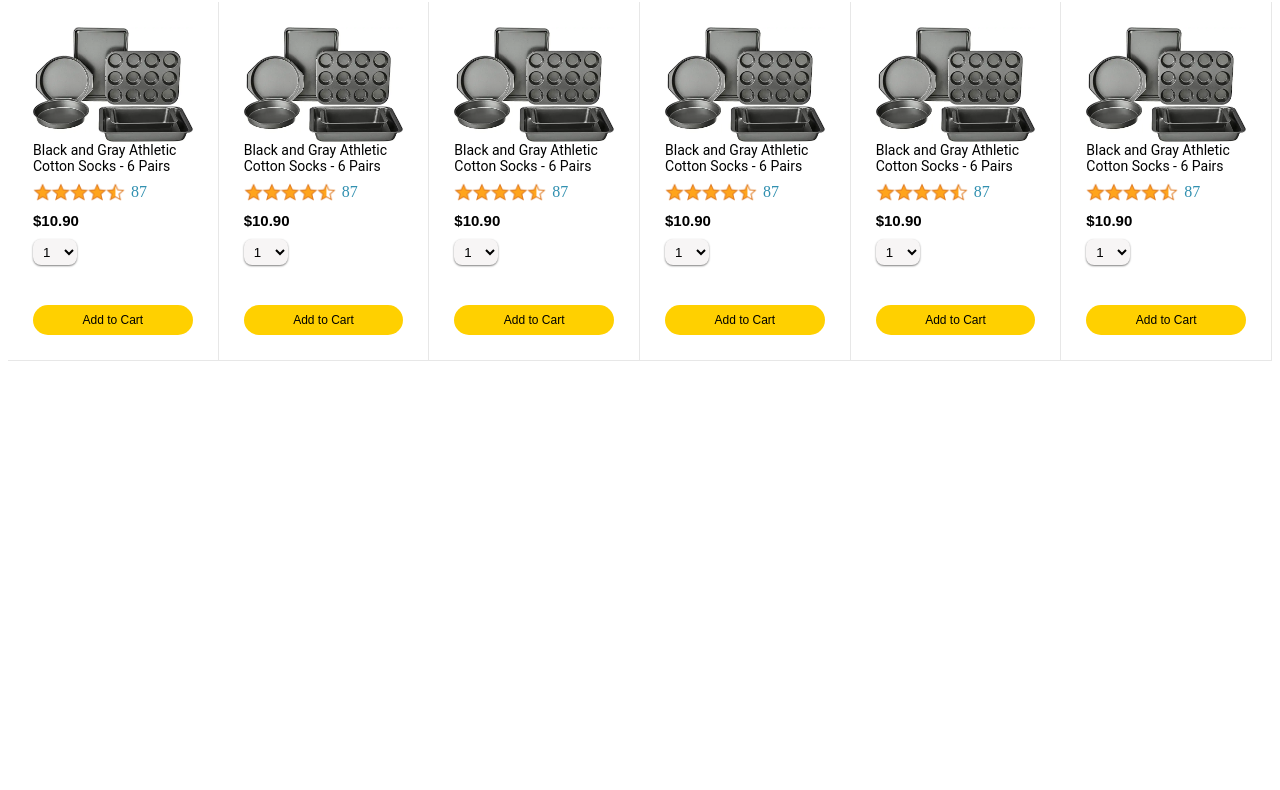
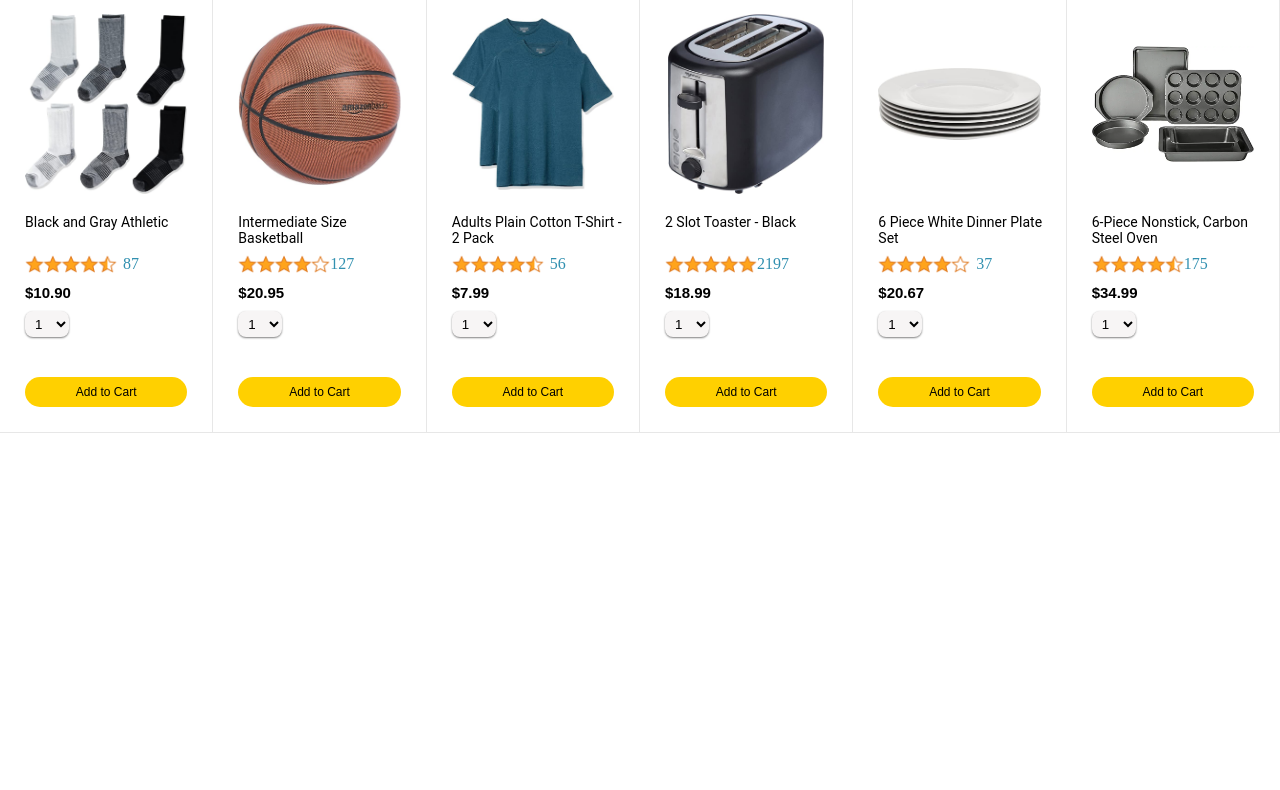
Before and after one commit to Cong-Lyu/Amazon_project, a plain HTML site: page Websites/Amazon_products.html in a window 1280 px wide. Shown: the part 66-856 px from the top of the page. Drawn offline with Linux system fonts and the light colour scheme.

Commit message:
Amazon_ProductPage version_0.0.1

```diff
--- a/Websites/Amazon_products.html
+++ b/Websites/Amazon_products.html
@@ -13,7 +13,7 @@
 
     </style>
   </head>
-  <body style="padding-top: 60px;">
+  <body style="padding-top: 55px; margin: 0px; ">
     <div class="header">
       <div class="left-section">
         <a class="amazon-logo-anchor" href="https://google.com" target="_blank">
@@ -51,19 +51,66 @@
     </div>
 
     <div class="products-content">
-      <div class="product-container">
-        <img class="product-img" src="../Images/products-image/6-piece-non-stick-baking-set.jpg">
+    </div>
+
+    <script type="module">
+      const products = [{
+        productName : 'Black and Gray Athletic',
+        productRating : 45,
+        productScore : 87,
+        productPriceCents : 1090,
+        productImageName : 'athletic-cotton-socks-6-pairs'
+      },{
+        productName : 'Intermediate Size Basketball',
+        productRating : 40,
+        productScore : 127,
+        productPriceCents : 2095,
+        productImageName : 'intermediate-composite-basketball'
+      },{
+        productName : 'Adults Plain Cotton T-Shirt - 2 Pack',
+        productRating : 45,
+        productScore : 56,
+        productPriceCents : 799,
+        productImageName : 'adults-plain-cotton-tshirt-2-pack-teal'
+      },{
+        productName : '2 Slot Toaster - Black',
+        productRating : 50,
+        productScore : 2197,
+        productPriceCents : 1899,
+        productImageName : 'black-2-slot-toaster'
+      },{
+        productName : '6 Piece White Dinner Plate Set',
+        productRating : 40,
+        productScore : 37,
+        productPriceCents : 2067,
+        productImageName : '6-piece-white-dinner-plate-set'
+      },{
+        productName : '6-Piece Nonstick, Carbon Steel Oven',
+        productRating : 45,
+        productScore : 175,
+        productPriceCents : 3499,
+        productImageName : '6-piece-non-stick-baking-set'
+      }];
+
+      let productsContentHTML = ``;
+      const productContent = document.querySelector('.products-content');
+      products.forEach((item, index) => {
+          productsContentHTML +=
+        `<div class="product-container">
+          <div class="product-image-container">
+            <img class="product-img" src="../Images/products-image/${item.productImageName}.jpg">
+          </div>
             <p class="product-descrptions">
-          Black and Gray Athletic Cotton Socks - 6 Pairs
+            ${item.productName}
           </p>
           <div class="rating-box">
-          <img class="rating-img" src="../Images/rate-image/rating-45.jpg">
+            <img class="rating-img" src="../Images/rate-image/rating-${item.productRating}.jpg">
             <p class="scores">
-            87
+              ${item.productScore}
             </p>
           </div>
           <p class="price">
-          $10.90
+            $${String((item.productPriceCents / 100).toFixed(2))}
           </p>
           <select class="number-selector">
             <option>1</option>
@@ -82,172 +129,9 @@
           <button class="Add-to-Cart">
             Add to Cart
           </button>
-      </div>
-
-      <div class="product-container">
-        <img class="product-img" src="../Images/products-image/6-piece-non-stick-baking-set.jpg">
-        <p class="product-descrptions">
-          Black and Gray Athletic Cotton Socks - 6 Pairs
-        </p>
-        <div class="rating-box">
-          <img class="rating-img" src="../Images/rate-image/rating-45.jpg">
-          <p class="scores">
-            87
-          </p>
-        </div>
-        <p class="price">
-          $10.90
-        </p>
-        <select class="number-selector">
-          <option>1</option>
-          <option>2</option>
-          <option>3</option>
-          <option>4</option>
-          <option>5</option>
-          <option>6</option>
-          <option>7</option>
-          <option>8</option>
-          <option>9</option>
-        </select>
-        <p class="add-to-cart-prompt">
-
-        </p>
-        <button class="Add-to-Cart">
-          Add to Cart
-        </button>
-      </div>
-
-      <div class="product-container">
-        <img class="product-img" src="../Images/products-image/6-piece-non-stick-baking-set.jpg">
-        <p class="product-descrptions">
-          Black and Gray Athletic Cotton Socks - 6 Pairs
-        </p>
-        <div class="rating-box">
-          <img class="rating-img" src="../Images/rate-image/rating-45.jpg">
-          <p class="scores">
-            87
-          </p>
-        </div>
-        <p class="price">
-          $10.90
-        </p>
-        <select class="number-selector">
-          <option>1</option>
-          <option>2</option>
-          <option>3</option>
-          <option>4</option>
-          <option>5</option>
-          <option>6</option>
-          <option>7</option>
-          <option>8</option>
-          <option>9</option>
-        </select>
-        <p class="add-to-cart-prompt">
-
-        </p>
-        <button class="Add-to-Cart">
-          Add to Cart
-        </button>
-      </div>
-
-      <div class="product-container">
-        <img class="product-img" src="../Images/products-image/6-piece-non-stick-baking-set.jpg">
-        <p class="product-descrptions">
-          Black and Gray Athletic Cotton Socks - 6 Pairs
-        </p>
-        <div class="rating-box">
-          <img class="rating-img" src="../Images/rate-image/rating-45.jpg">
-          <p class="scores">
-            87
-          </p>
-        </div>
-        <p class="price">
-          $10.90
-        </p>
-        <select class="number-selector">
-          <option>1</option>
-          <option>2</option>
-          <option>3</option>
-          <option>4</option>
-          <option>5</option>
-          <option>6</option>
-          <option>7</option>
-          <option>8</option>
-          <option>9</option>
-        </select>
-        <p class="add-to-cart-prompt">
-
-        </p>
-        <button class="Add-to-Cart">
-          Add to Cart
-        </button>
-      </div>
-
-      <div class="product-container">
-        <img class="product-img" src="../Images/products-image/6-piece-non-stick-baking-set.jpg">
-        <p class="product-descrptions">
-          Black and Gray Athletic Cotton Socks - 6 Pairs
-        </p>
-        <div class="rating-box">
-          <img class="rating-img" src="../Images/rate-image/rating-45.jpg">
-          <p class="scores">
-            87
-          </p>
-        </div>
-        <p class="price">
-          $10.90
-        </p>
-        <select class="number-selector">
-          <option>1</option>
-          <option>2</option>
-          <option>3</option>
-          <option>4</option>
-          <option>5</option>
-          <option>6</option>
-          <option>7</option>
-          <option>8</option>
-          <option>9</option>
-        </select>
-        <p class="add-to-cart-prompt">
-
-        </p>
-        <button class="Add-to-Cart">
-          Add to Cart
-        </button>
-      </div>
-
-      <div class="product-container">
-        <img class="product-img" src="../Images/products-image/6-piece-non-stick-baking-set.jpg">
-        <p class="product-descrptions">
-          Black and Gray Athletic Cotton Socks - 6 Pairs
-        </p>
-        <div class="rating-box">
-          <img class="rating-img" src="../Images/rate-image/rating-45.jpg">
-          <p class="scores">
-            87
-          </p>
-        </div>
-        <p class="price">
-          $10.90
-        </p>
-        <select class="number-selector">
-          <option>1</option>
-          <option>2</option>
-          <option>3</option>
-          <option>4</option>
-          <option>5</option>
-          <option>6</option>
-          <option>7</option>
-          <option>8</option>
-          <option>9</option>
-        </select>
-        <p class="add-to-cart-prompt">
-
-        </p>
-        <button class="Add-to-Cart">
-          Add to Cart
-        </button>
-      </div>
-    </div>
+        </div>`;
+      })
+      productContent.innerHTML = productsContentHTML;
+    </script>
   </body>
 </html>
```
Lines whose indentation alone changed are shown as unchanged.
